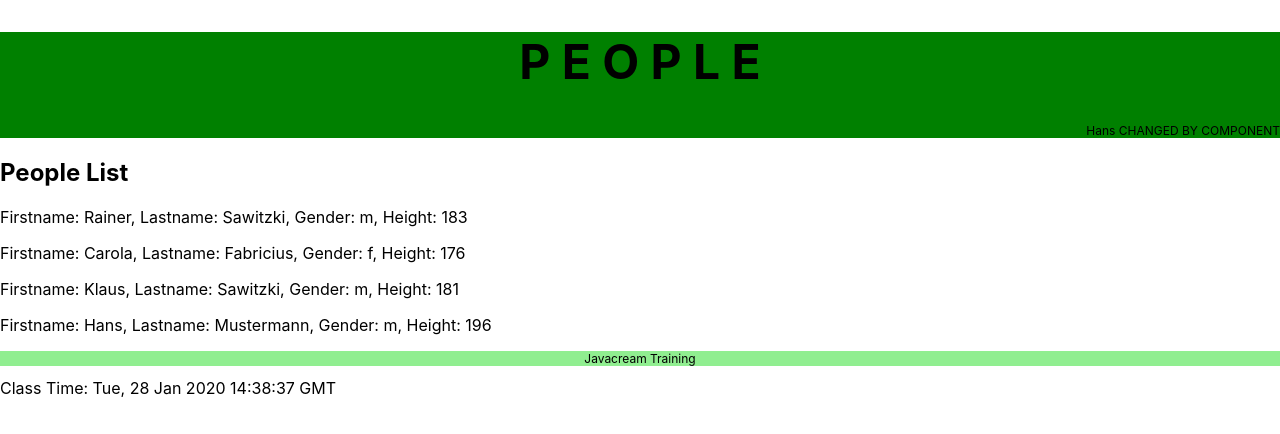
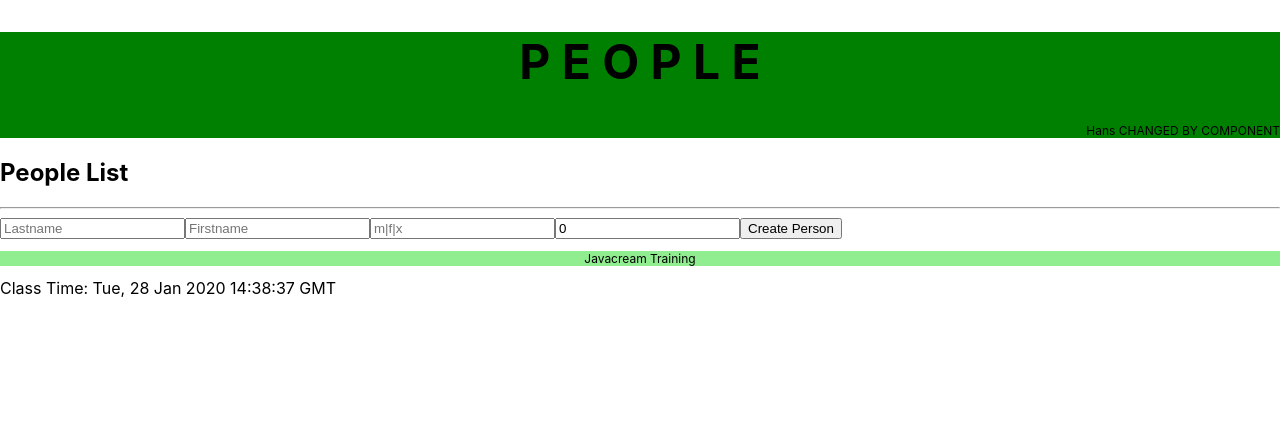
Before and after one commit to Javacream/org.javacream.training.react, a React (Create React App) app in the folder training/: page / in a window 1280 px wide. Shown: the top 434 px of the page. Built offline with nearby package versions, Linux system fonts and the light colour scheme.

Commit message:
implement PersonInputForm

```diff
--- a/training/src/people/component/content/PeopleContentComponent.js
+++ b/training/src/people/component/content/PeopleContentComponent.js
@@ -1,14 +1,22 @@
-import React from 'react';
-import {peopleList} from '../../PeopleContext'
-import PersonComponent from './PersonComponent'
+import React, {useState} from 'react';
+import {peopleController} from '../../PeopleContext'
+import PeopleListComponent from './PeopleListComponent'
+import PersonInputFormComponent from './PersonInputFormComponent'
 
 function PeopleContentComponent(){
-    const peopleHtml = peopleList.map( (p) => <div key={p.id}><PersonComponent  person={p} detail={true} /> </div>)
-        return (
-    <>
-    <h2>People List</h2>
-    <>{peopleHtml}</>
-    </>
+    const [people, updatePeople] = useState({data: peopleController.allPeople()})
+
+    let createPersonCallback = (personData) =>{
+        peopleController.add(personData.lastname, personData.firstname, personData.height, personData.gender)
+        updatePeople({data: peopleController.allPeople()})
+    }
+
+    return (
+        <>
+            <PeopleListComponent peopleList={people.data}/>
+            <hr />
+            <PersonInputFormComponent handleCreatePerson={createPersonCallback} />
+        </>
     )
 }
 
--- /dev/null
+++ b/training/src/people/component/content/PeopleListComponent.js
@@ -0,0 +1,14 @@
+import React from 'react';
+import PersonComponent from './PersonComponent'
+
+function PeopleListComponent(props){
+    const peopleHtml = props.peopleList.map( (p) => <div key={p.id}><PersonComponent  person={p} detail={true} /> </div>)
+        return (
+    <>
+    <h2>People List</h2>
+    <>{peopleHtml}</>
+    </>
+    )
+}
+
+export default PeopleListComponent
--- a/training/src/people/component/content/PersonInputFormComponent.js
+++ b/training/src/people/component/content/PersonInputFormComponent.js
@@ -10,8 +10,8 @@ class PersonInputFormComponent extends Component{
     }
   }
   handleFormSubmit = (event) => {
+    event.preventDefault();
     this.props.handleCreatePerson(this.state.fields)
-    event.preventDefault();
   }
   handleChange = (event) => {
     let target = event.target
```
